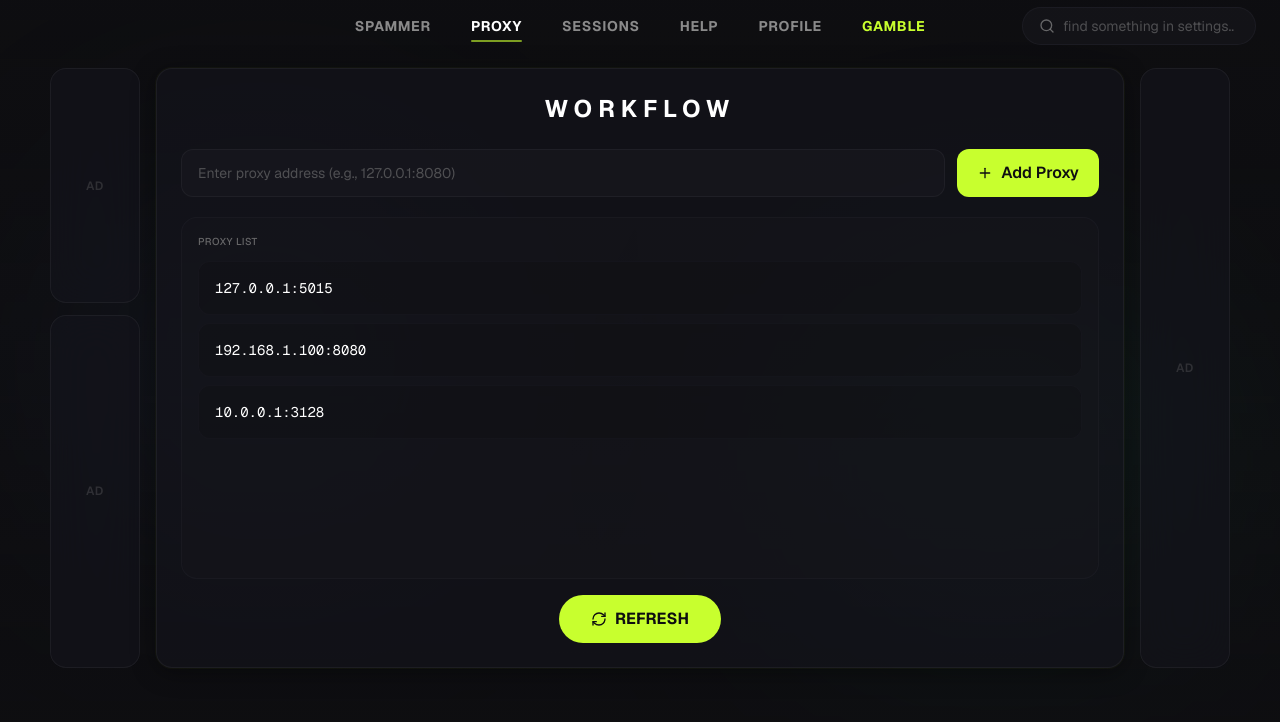
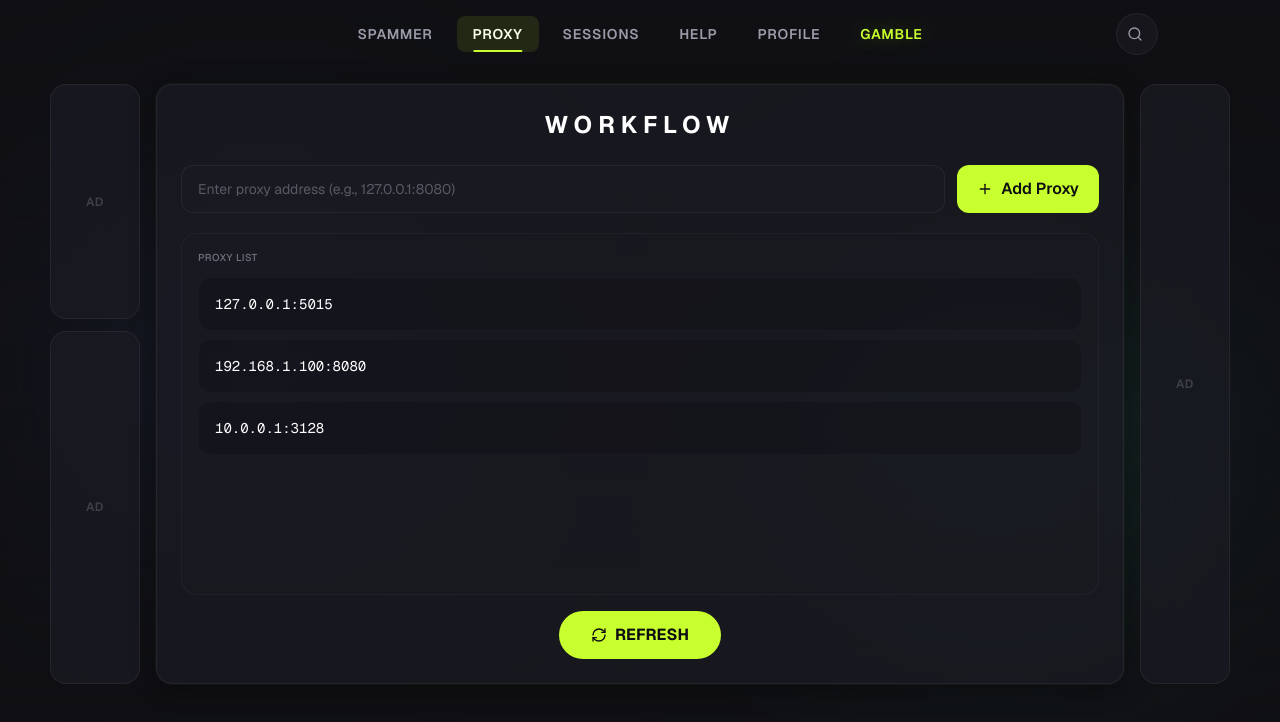
Before and after one commit to glitchual/fake, a Next.js app: page /proxy in a window 1280 px wide. Shown: the top 722 px of the page. Built offline with nearby package versions, Linux system fonts and the light colour scheme.

Commit message:
feat: update globals.css and app-layout with lighter colors and nav enhancements
Add lighter color scheme and new nav animations; collapsible search field.

```diff
--- a/app/globals.css
+++ b/app/globals.css
@@ -5,24 +5,24 @@
 @custom-variant dark (&:is(.dark *));
 
 :root {
-  --background: #0E0E11;
+  --background: #101014;
   --foreground: #FFFFFF;
-  --card: #1A1A20;
+  --card: #1C1C24;
   --card-foreground: #FFFFFF;
-  --popover: #1A1A20;
+  --popover: #1C1C24;
   --popover-foreground: #FFFFFF;
   --primary: #C8FF2E;
   --primary-foreground: #0E0E11;
-  --secondary: #202028;
+  --secondary: #252530;
   --secondary-foreground: #FFFFFF;
-  --muted: #202028;
-  --muted-foreground: #8A8A8A;
+  --muted: #252530;
+  --muted-foreground: #9A9AA8;
   --accent: #C8FF2E;
   --accent-foreground: #0E0E11;
   --destructive: oklch(0.577 0.245 27.325);
   --destructive-foreground: oklch(0.577 0.245 27.325);
-  --border: #2A2A32;
-  --input: #1A1A20;
+  --border: #35353F;
+  --input: #1C1C24;
   --ring: #C8FF2E;
   --chart-1: oklch(0.646 0.222 41.116);
   --chart-2: oklch(0.6 0.118 184.704);
@@ -41,24 +41,24 @@
 }
 
 .dark {
-  --background: #0E0E11;
+  --background: #101014;
   --foreground: #FFFFFF;
-  --card: #1A1A20;
+  --card: #1C1C24;
   --card-foreground: #FFFFFF;
-  --popover: #1A1A20;
+  --popover: #1C1C24;
   --popover-foreground: #FFFFFF;
   --primary: #C8FF2E;
   --primary-foreground: #0E0E11;
-  --secondary: #202028;
+  --secondary: #252530;
   --secondary-foreground: #FFFFFF;
-  --muted: #202028;
-  --muted-foreground: #8A8A8A;
+  --muted: #252530;
+  --muted-foreground: #9A9AA8;
   --accent: #C8FF2E;
   --accent-foreground: #0E0E11;
   --destructive: oklch(0.396 0.141 25.723);
   --destructive-foreground: oklch(0.637 0.237 25.331);
-  --border: #2A2A32;
-  --input: #1A1A20;
+  --border: #35353F;
+  --input: #1C1C24;
   --ring: #C8FF2E;
   --chart-1: oklch(0.488 0.243 264.376);
   --chart-2: oklch(0.696 0.17 162.48);
@@ -169,11 +169,98 @@
 
 /* Glassmorphism Panel */
 .glass-panel {
-  background: rgba(20, 20, 28, 0.65);
+  background: rgba(28, 28, 36, 0.7);
   backdrop-filter: blur(20px);
   -webkit-backdrop-filter: blur(20px);
-  border: 1px solid rgba(255, 255, 255, 0.05);
+  border: 1px solid rgba(255, 255, 255, 0.06);
   border-radius: 16px;
+}
+
+/* Navigation Link Styles */
+.nav-link {
+  position: relative;
+  padding: 8px 16px;
+  font-weight: 600;
+  letter-spacing: 0.05em;
+  transition: all 0.25s cubic-bezier(0.4, 0, 0.2, 1);
+  border-radius: 8px;
+}
+
+.nav-link::before {
+  content: '';
+  position: absolute;
+  inset: 0;
+  border-radius: 8px;
+  background: transparent;
+  transition: all 0.25s cubic-bezier(0.4, 0, 0.2, 1);
+}
+
+.nav-link:hover::before {
+  background: rgba(255, 255, 255, 0.05);
+}
+
+.nav-link.active::before {
+  background: rgba(200, 255, 46, 0.1);
+}
+
+.nav-link::after {
+  content: '';
+  position: absolute;
+  bottom: 0;
+  left: 50%;
+  width: 0;
+  height: 2px;
+  background: var(--primary);
+  border-radius: 2px;
+  transform: translateX(-50%);
+  transition: width 0.25s cubic-bezier(0.4, 0, 0.2, 1);
+}
+
+.nav-link.active::after {
+  width: 60%;
+}
+
+.nav-link:hover::after {
+  width: 40%;
+}
+
+.nav-link.active:hover::after {
+  width: 70%;
+}
+
+/* Accent nav link (GAMBLE) */
+.nav-link-accent {
+  color: var(--primary);
+  text-shadow: 0 0 20px rgba(200, 255, 46, 0.3);
+}
+
+.nav-link-accent:hover {
+  text-shadow: 0 0 25px rgba(200, 255, 46, 0.5);
+}
+
+/* Collapsible Search */
+.search-collapsed {
+  width: 42px;
+  padding: 10px;
+  cursor: pointer;
+  transition: all 0.3s cubic-bezier(0.4, 0, 0.2, 1);
+}
+
+.search-expanded {
+  width: 220px;
+  padding: 10px 16px;
+  transition: all 0.3s cubic-bezier(0.4, 0, 0.2, 1);
+}
+
+.search-input {
+  width: 0;
+  opacity: 0;
+  transition: all 0.3s cubic-bezier(0.4, 0, 0.2, 1);
+}
+
+.search-expanded .search-input {
+  width: 160px;
+  opacity: 1;
 }
 
 /* Panel glow effect */
--- a/components/app-layout.tsx
+++ b/components/app-layout.tsx
@@ -1,7 +1,8 @@
 "use client"
 
-import { Search } from "lucide-react"
+import { Search, X } from "lucide-react"
 import Link from "next/link"
+import { useState, useRef, useEffect } from "react"
 
 const navItems = [
   { label: "SPAMMER", href: "/" },
@@ -18,46 +19,95 @@ interface AppLayoutProps {
 }
 
 export function AppLayout({ children, activeNav }: AppLayoutProps) {
+  const [searchOpen, setSearchOpen] = useState(false)
+  const [searchValue, setSearchValue] = useState("")
+  const searchInputRef = useRef<HTMLInputElement>(null)
+  const searchContainerRef = useRef<HTMLDivElement>(null)
+
+  useEffect(() => {
+    if (searchOpen && searchInputRef.current) {
+      searchInputRef.current.focus()
+    }
+  }, [searchOpen])
+
+  useEffect(() => {
+    const handleClickOutside = (event: MouseEvent) => {
+      if (searchContainerRef.current && !searchContainerRef.current.contains(event.target as Node)) {
+        if (searchValue === "") {
+          setSearchOpen(false)
+        }
+      }
+    }
+
+    document.addEventListener("mousedown", handleClickOutside)
+    return () => document.removeEventListener("mousedown", handleClickOutside)
+  }, [searchValue])
+
+  const handleSearchToggle = () => {
+    if (!searchOpen) {
+      setSearchOpen(true)
+    }
+  }
+
+  const handleClearSearch = () => {
+    setSearchValue("")
+    setSearchOpen(false)
+  }
+
   return (
     <div className="relative flex h-screen flex-col overflow-hidden bg-background select-none">
-      {/* Background */}
+      {/* Background - slightly lighter ambient */}
       <div className="pointer-events-none absolute inset-0">
-        <div className="ambient-float absolute left-[5%] top-[20%] h-[400px] w-[400px] rounded-full bg-[#3b5998]/20 blur-[100px]" />
-        <div className="ambient-float-reverse absolute right-[5%] top-[30%] h-[450px] w-[450px] rounded-full bg-[#26A17B]/20 blur-[100px]" />
-        <div className="absolute inset-0 bg-gradient-to-b from-background/80 via-background/60 to-background/90" />
+        <div className="ambient-float absolute left-[5%] top-[20%] h-[400px] w-[400px] rounded-full bg-[#3b5998]/25 blur-[100px]" />
+        <div className="ambient-float-reverse absolute right-[5%] top-[30%] h-[450px] w-[450px] rounded-full bg-[#26A17B]/25 blur-[100px]" />
+        <div className="absolute inset-0 bg-gradient-to-b from-background/70 via-background/50 to-background/80" />
       </div>
 
       {/* Header */}
-      <header className="relative z-10 flex items-center justify-center gap-10 px-6 py-3">
-        <nav className="flex items-center gap-10">
+      <header className="relative z-10 flex items-center justify-center px-6 py-4">
+        <nav className="flex items-center gap-2">
           {navItems.map((item) => (
             <Link
               key={item.label}
               href={item.href}
-              className={`relative py-1 text-sm font-bold tracking-wider transition-all duration-200 ${
+              className={`nav-link text-sm ${
                 activeNav === item.label
-                  ? "text-foreground"
+                  ? "active text-foreground"
                   : item.accent
-                    ? "text-primary hover:text-primary/80"
-                    : "text-muted-foreground hover:text-foreground/80"
+                    ? "nav-link-accent"
+                    : "text-muted-foreground hover:text-foreground"
               }`}
             >
               {item.label}
-              {activeNav === item.label && (
-                <div className="absolute -bottom-0.5 left-0 right-0 h-0.5 rounded-full bg-primary/60" />
-              )}
             </Link>
           ))}
         </nav>
 
-        <div className="absolute right-6">
-          <div className="flex items-center gap-2 rounded-full border border-border/40 bg-card/50 px-4 py-2 transition-all duration-200 focus-within:border-primary/30 focus-within:bg-card/70">
-            <Search className="h-4 w-4 text-muted-foreground/70" />
+        {/* Collapsible Search - positioned to align with right AD panel */}
+        <div className="absolute right-6 lg:right-[calc(90px+2rem)]" ref={searchContainerRef}>
+          <div
+            onClick={handleSearchToggle}
+            className={`flex items-center gap-2 rounded-full border border-border/50 bg-card/60 backdrop-blur-sm transition-all duration-300 ${
+              searchOpen ? "search-expanded" : "search-collapsed"
+            } ${searchOpen ? "border-primary/30 shadow-[0_0_20px_rgba(200,255,46,0.1)]" : "hover:border-border hover:bg-card/80"}`}
+          >
+            <Search className={`h-4 w-4 shrink-0 transition-colors duration-200 ${searchOpen ? "text-primary" : "text-muted-foreground"}`} />
             <input
+              ref={searchInputRef}
               type="text"
-              placeholder="find something in settings.."
-              className="w-44 bg-transparent text-sm text-foreground placeholder:text-muted-foreground/50 focus:outline-none"
+              value={searchValue}
+              onChange={(e) => setSearchValue(e.target.value)}
+              placeholder="Search settings..."
+              className="search-input bg-transparent text-sm text-foreground placeholder:text-muted-foreground/50 focus:outline-none"
             />
+            {searchOpen && (
+              <button
+                onClick={handleClearSearch}
+                className="shrink-0 rounded-full p-0.5 text-muted-foreground transition-colors hover:bg-border/50 hover:text-foreground"
+              >
+                <X className="h-3.5 w-3.5" />
+              </button>
+            )}
           </div>
         </div>
       </header>
@@ -68,10 +118,10 @@ export function AppLayout({ children, activeNav }: AppLayoutProps) {
           {/* Left AD panels - Top 40%, Bottom 60% */}
           <aside className="hidden w-[90px] shrink-0 flex-col gap-3 lg:flex">
             <div className="glass-panel flex h-[40%] items-center justify-center">
-              <span className="text-xs font-semibold tracking-wider text-muted-foreground/25">AD</span>
+              <span className="text-xs font-semibold tracking-wider text-muted-foreground/30">AD</span>
             </div>
             <div className="glass-panel flex h-[60%] items-center justify-center">
-              <span className="text-xs font-semibold tracking-wider text-muted-foreground/25">AD</span>
+              <span className="text-xs font-semibold tracking-wider text-muted-foreground/30">AD</span>
             </div>
           </aside>
 
@@ -83,7 +133,7 @@ export function AppLayout({ children, activeNav }: AppLayoutProps) {
           {/* Right AD panel - Full height */}
           <aside className="hidden w-[90px] shrink-0 lg:flex">
             <div className="glass-panel flex h-full w-full items-center justify-center">
-              <span className="text-xs font-semibold tracking-wider text-muted-foreground/25">AD</span>
+              <span className="text-xs font-semibold tracking-wider text-muted-foreground/30">AD</span>
             </div>
           </aside>
         </div>
```
